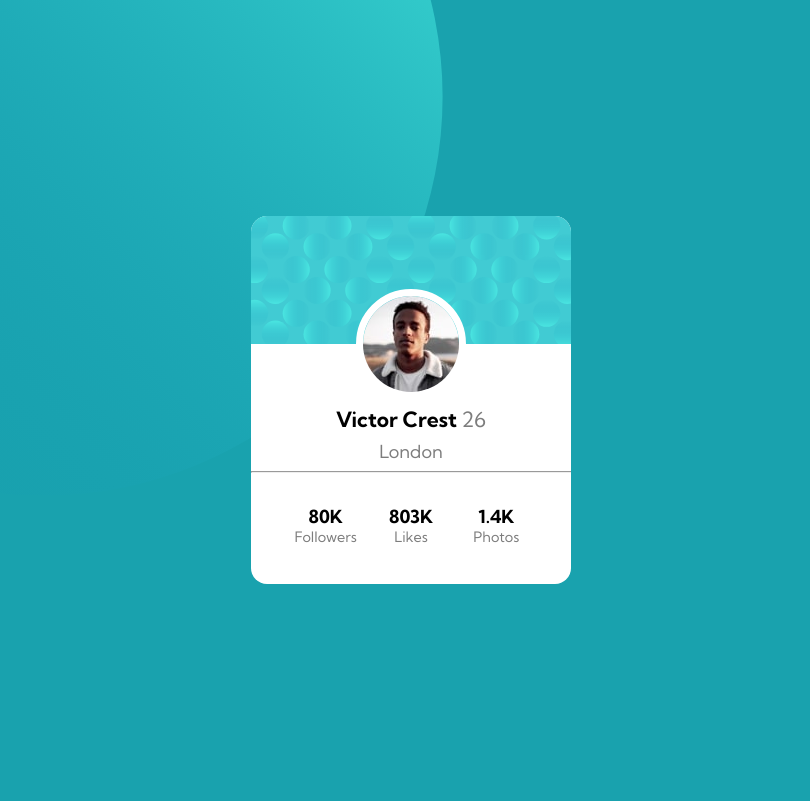
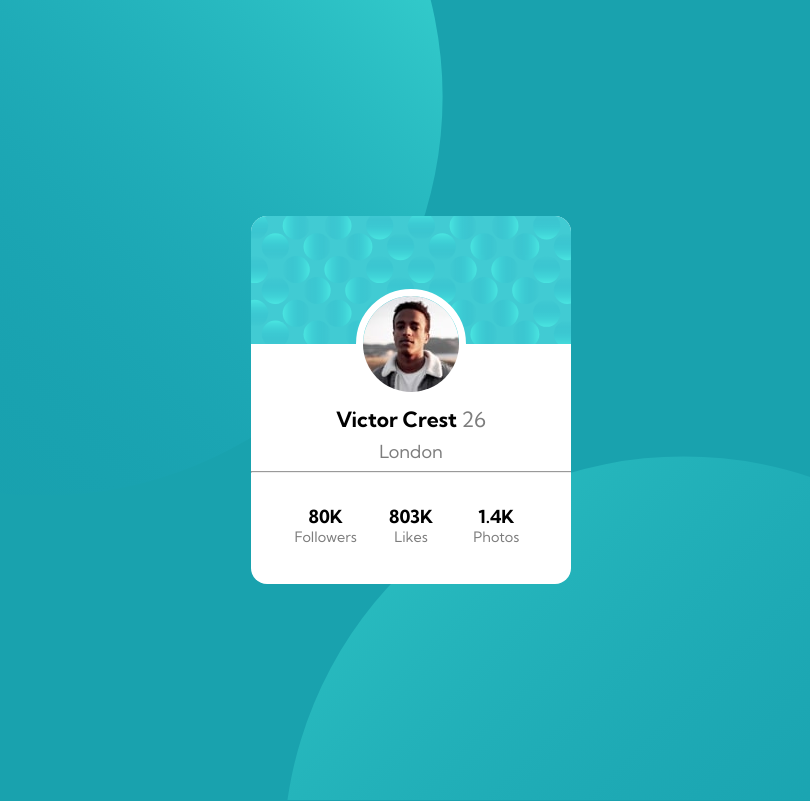
Before and after one commit to VincentX33/profile-card-challenge, a plain HTML site: page index.html in a window 1280 px wide. Shown: the top 801 px of the page, without its empty margins (229-1039 px from the left). Drawn offline with Linux system fonts and the light colour scheme; the site is published under a folder, as on GitHub Pages, so addresses that start at the root find nothing.

Commit message:
image load issue

```diff
--- a/main.css
+++ b/main.css
@@ -24,7 +24,7 @@ body {
     height: 100vh;
     /* padding-top: 10%; */
     /* padding-bottom: ; */
-    background: url("./images/bg-pattern-top.svg") -70vw -30vh, url("/images/bg-pattern-bottom.svg") 45vw 60vh;
+    background: url("./images/bg-pattern-top.svg") -70vw -30vh, url("./images/bg-pattern-bottom.svg") 45vw 60vh;
     background-repeat: no-repeat, no-repeat;
     /* border: 6px solid gold; */
     background-origin:border-box,border-box;
@@ -157,7 +157,7 @@ footer {
     }
     .container {
         background: none;
-        background: url("./images/bg-pattern-top.svg") -50vw -30vh, url("/images/bg-pattern-bottom.svg") 45vw 60vh;
+        background: url("./images/bg-pattern-top.svg") -50vw -30vh, url("./images/bg-pattern-bottom.svg") 45vw 60vh;
         background-repeat: no-repeat, no-repeat;
         background-origin:border-box,border-box;
         background-size:30rem 30rem, 30rem 30rem;
@@ -274,7 +274,7 @@ footer {
 @media only screen and (min-width:450px){
     .container {
         background: none;
-        background: url("./images/bg-pattern-top.svg") -40vw -18vh, url("/images/bg-pattern-bottom.svg") 40vw 58vh;
+        background: url("./images/bg-pattern-top.svg") -40vw -18vh, url("./images/bg-pattern-bottom.svg") 40vw 58vh;
         background-repeat: no-repeat, no-repeat;
         background-origin:border-box,border-box;
         background-size:30rem 30rem, 30rem 30rem;
@@ -290,7 +290,7 @@ footer {
     }
     .container {
         background: none;
-        background: url("./images/bg-pattern-top.svg") -20vw -15vh, url("/images/bg-pattern-bottom.svg") 45vw 60vh;
+        background: url("./images/bg-pattern-top.svg") -20vw -15vh, url("./images/bg-pattern-bottom.svg") 45vw 60vh;
         background-repeat: no-repeat, no-repeat;
         background-origin:border-box,border-box;
         background-size:34rem 34rem, 32rem 32rem;
@@ -303,7 +303,7 @@ footer {
     }
     .container {
         background: none;
-        background: url("./images/bg-pattern-top.svg") -32vw -25vh, url("/images/bg-pattern-bottom.svg") 40vw 50vh;
+        background: url("./images/bg-pattern-top.svg") -32vw -25vh, url("./images/bg-pattern-bottom.svg") 40vw 50vh;
         background-repeat: no-repeat, no-repeat;
         background-origin:border-box,border-box;
         background-size:40rem 40rem, 40rem 40rem;
@@ -316,7 +316,7 @@ footer {
 @media only screen and (min-width:720px) and (max-height:700px){
     .container {
         background: none;
-        background: url("./images/bg-pattern-top.svg") -10vw -50vh, url("/images/bg-pattern-bottom.svg") 50vw 60vh;
+        background: url("./images/bg-pattern-top.svg") -10vw -50vh, url("./images/bg-pattern-bottom.svg") 50vw 60vh;
         background-repeat: no-repeat, no-repeat;
         background-origin:border-box,border-box;
         background-size:35rem 35rem, 35rem 35rem;
@@ -326,7 +326,7 @@ footer {
 @media only screen and (min-width:850px) and (max-width:1100px){
     .container {
         background: none;
-        background: url("./images/bg-pattern-top.svg") -15vw -20vh, url("/images/bg-pattern-bottom.svg") 45vw 60vh;
+        background: url("./images/bg-pattern-top.svg") -15vw -20vh, url("./images/bg-pattern-bottom.svg") 45vw 60vh;
         background-repeat: no-repeat, no-repeat;
         background-origin:border-box,border-box;
         background-size:40rem 40rem, 40rem 40rem;
@@ -335,7 +335,7 @@ footer {
 @media only screen and (min-width:1101px) and (max-width:1200px){
     .container {
         background: none;
-        background: url("./images/bg-pattern-top.svg") -15vw -30vh, url("/images/bg-pattern-bottom.svg") 40vw 57vh;
+        background: url("./images/bg-pattern-top.svg") -15vw -30vh, url("./images/bg-pattern-bottom.svg") 40vw 57vh;
         background-repeat: no-repeat, no-repeat;
         background-origin:border-box,border-box;
         background-size:45rem 45rem, 45rem 45rem;
@@ -344,7 +344,7 @@ footer {
 @media only screen and (min-width:1201px) and (max-width:1440px){
     .container {
         background: none;
-        background: url("./images/bg-pattern-top.svg") -10vw -38vh, url("/images/bg-pattern-bottom.svg") 40vw 57vh;
+        background: url("./images/bg-pattern-top.svg") -10vw -38vh, url("./images/bg-pattern-bottom.svg") 40vw 57vh;
         background-repeat: no-repeat, no-repeat;
         background-origin:border-box,border-box;
         background-size:50rem 50rem, 50rem 50rem;
@@ -367,7 +367,7 @@ footer {
     }
     .container {
         background: none;
-        background: url("./images/bg-pattern-top.svg") -45vw -10vh, url("/images/bg-pattern-bottom.svg") 40vw 58vh;
+        background: url("./images/bg-pattern-top.svg") -45vw -10vh, url("./images/bg-pattern-bottom.svg") 40vw 58vh;
         background-repeat: no-repeat, no-repeat;
         background-origin:border-box,border-box;
         background-size:23rem 23rem, 23rem 23rem;
```
